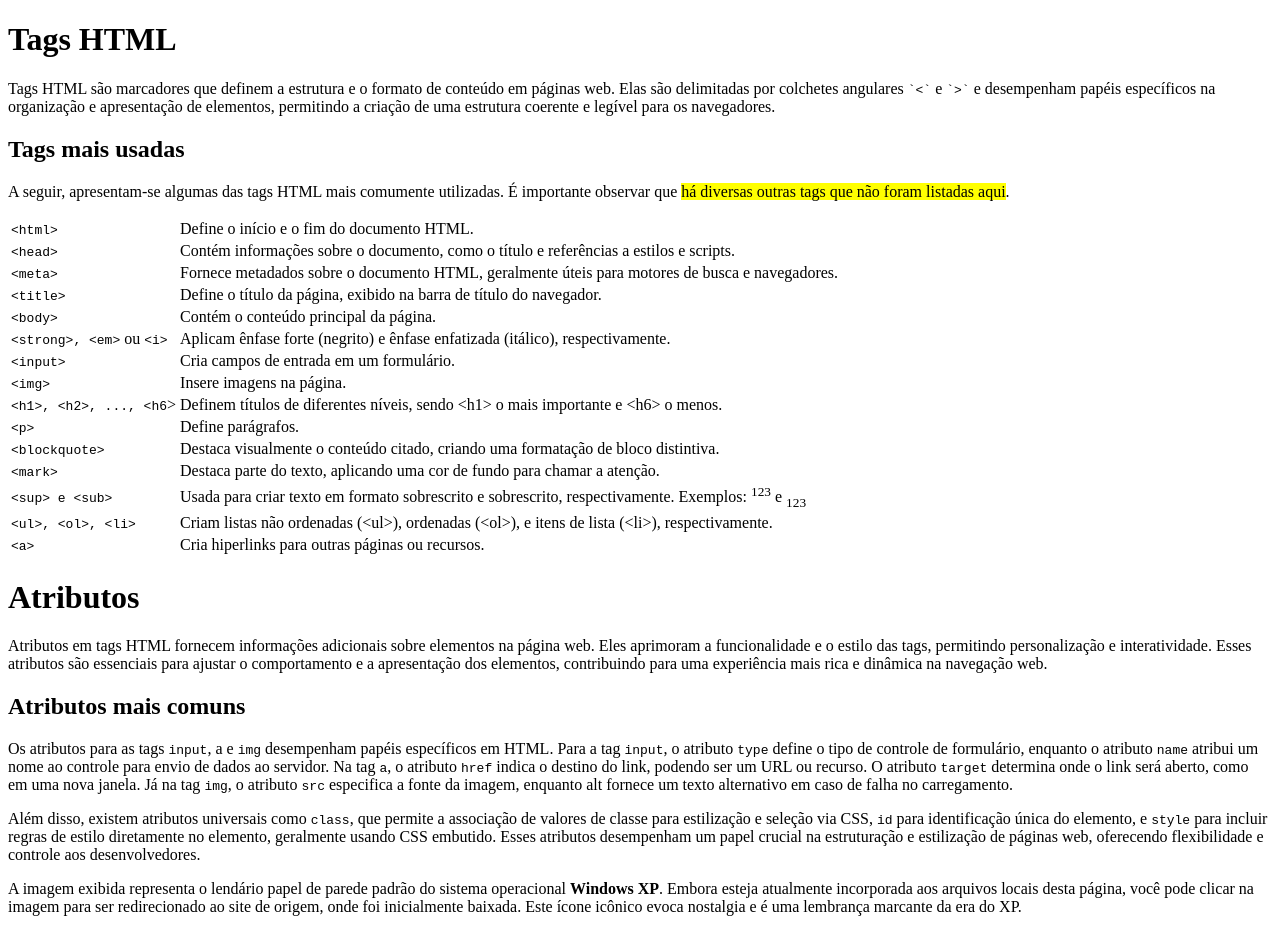
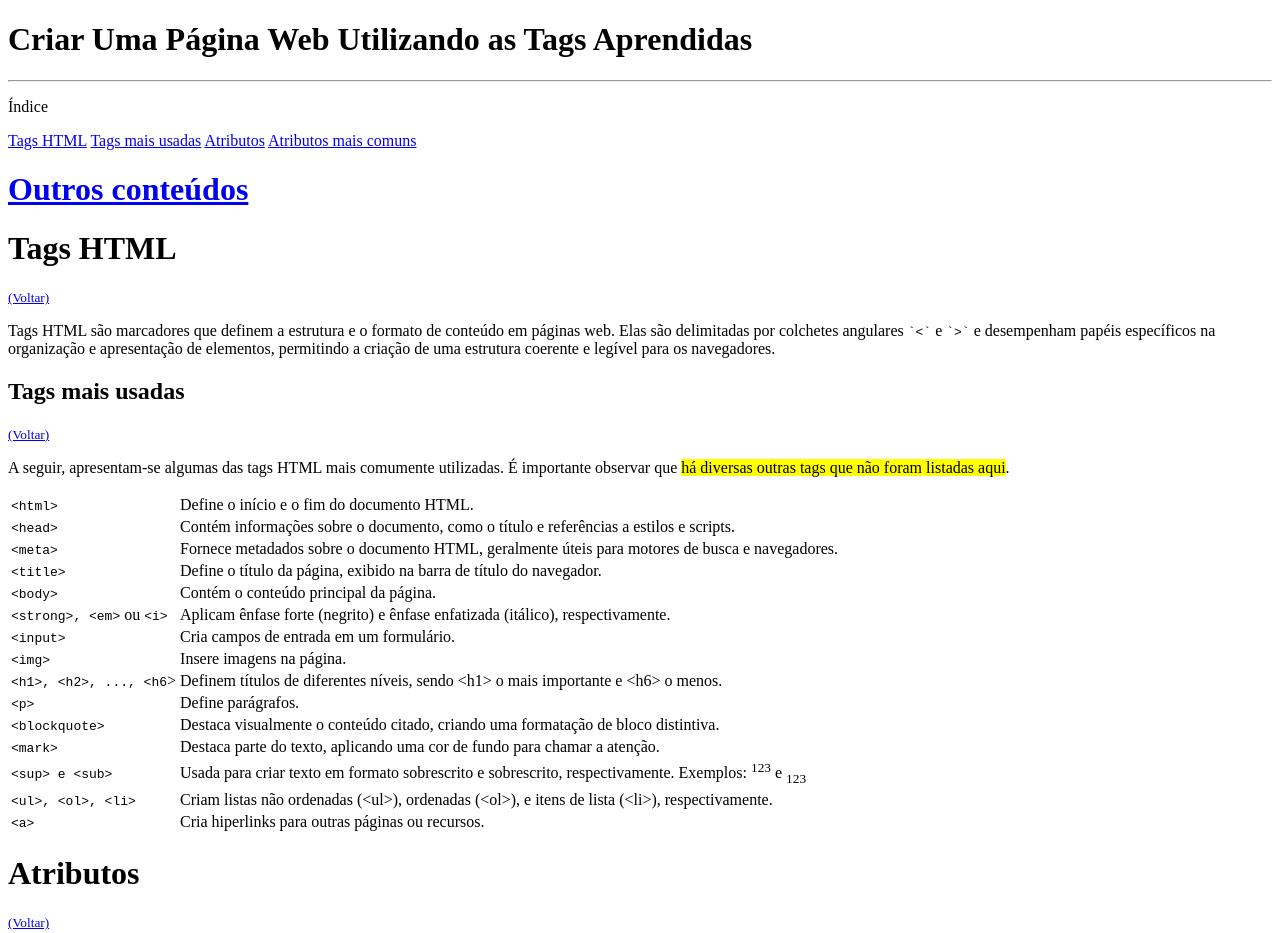
Before and after one commit to devow/html1, a plain HTML site: page index.html in a window 1280 px wide. Shown: the top 933 px of the page. Drawn offline with Linux system fonts and the light colour scheme.

Commit message:
update README.md and main page

```diff
--- a/index.html
+++ b/index.html
@@ -10,13 +10,29 @@
 
 <body>
 
-    <h1>Tags HTML</h1>
+    <h1 id="inicio">Criar Uma Página Web Utilizando as Tags Aprendidas</h1>
+
+    <hr>
+
+    <p>
+        Índice
+    </p>
+
+    <a href="#tags-html">Tags HTML</a>
+    <a href="#tags-mais-usadas">Tags mais usadas</a>
+    <a href="#atributos">Atributos</a>
+    <a href="#atributos-mais-comuns">Atributos mais comuns</a>
+    <a href="#outros-conteudos"><h1>Outros conteúdos</h1></a>
+
+    <h1 id="tags-html">Tags HTML</h1>
+    <small><a href="inicio">(Voltar)</a></small>
 
     <p>
         Tags HTML são marcadores que definem a estrutura e o formato de conteúdo em páginas web. Elas são delimitadas por colchetes angulares <code>`&lt`</code> e <code>`>`</code> e desempenham papéis específicos na organização e apresentação de elementos, permitindo a criação de uma estrutura coerente e legível para os navegadores.
     </p>
 
-    <h2>Tags mais usadas</h2>
+    <h2 id="tags-mais-usadas">Tags mais usadas</h2>
+    <small><a href="inicio">(Voltar)</a></small>
 
     <p>
         A seguir, apresentam-se algumas das tags HTML mais comumente utilizadas. É importante observar que <mark>há diversas outras tags que não foram listadas aqui</mark>.
@@ -85,13 +101,15 @@
         </tr>
     </table>
 
-    <h1>Atributos</h1>
+    <h1 id="atributos">Atributos</h1>
+    <small><a href="inicio">(Voltar)</a></small>
 
     <p>
         Atributos em tags HTML fornecem informações adicionais sobre elementos na página web. Eles aprimoram a funcionalidade e o estilo das tags, permitindo personalização e interatividade. Esses atributos são essenciais para ajustar o comportamento e a apresentação dos elementos, contribuindo para uma experiência mais rica e dinâmica na navegação web.
     </p>
 
-    <h2>Atributos mais comuns</h2>
+    <h2 id="atributos-mais-comuns">Atributos mais comuns</h2>
+    <small><a href="inicio">(Voltar)</a></small>
 
     <p>
         Os atributos para as tags <code>input</code>, a e <code>img</code> desempenham papéis específicos em HTML. Para a tag <code>input</code>, o atributo <code>type</code> define o tipo de controle de formulário, enquanto o atributo <code>name</code> atribui um nome ao controle para envio de dados ao servidor. Na tag <code>a</code>, o atributo <code>href</code> indica o destino do link, podendo ser um URL ou recurso. O atributo <code>target</code> determina onde o link será aberto, como em uma nova janela. Já na tag <code>img</code>, o atributo <code>src</code> especifica a fonte da imagem, enquanto alt fornece um texto alternativo em caso de falha no carregamento.
@@ -113,7 +131,8 @@
         Você já usou o Windows XP?<input type="checkbox">
     </p>
 
-    <h1>Outros conteúdos</h1>
+    <h1 id="#outros-conteudos">Outros conteúdos</h1>
+    <small><a href="inicio">(Voltar)</a></small>
 
     <h2>Sistmas Operacionais Populares</h2>
 
@@ -131,7 +150,7 @@
         <li>Android</li>
         <li>iOS</li>
         <li>HarmonyOS</li>
-      </ul>
+    </ul>
 
 </body>
 </html>
```
Also changed, not shown: 1 other file.
